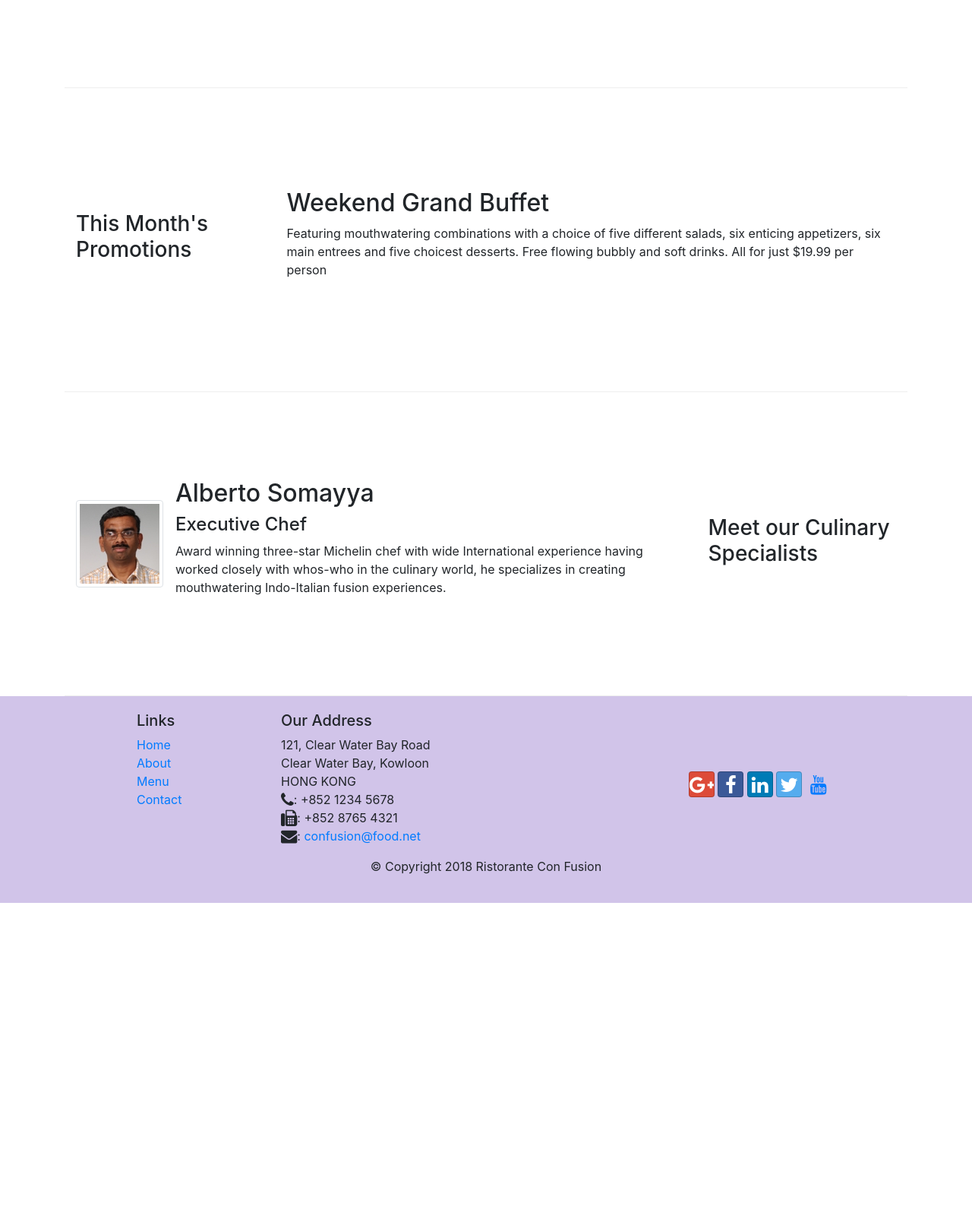
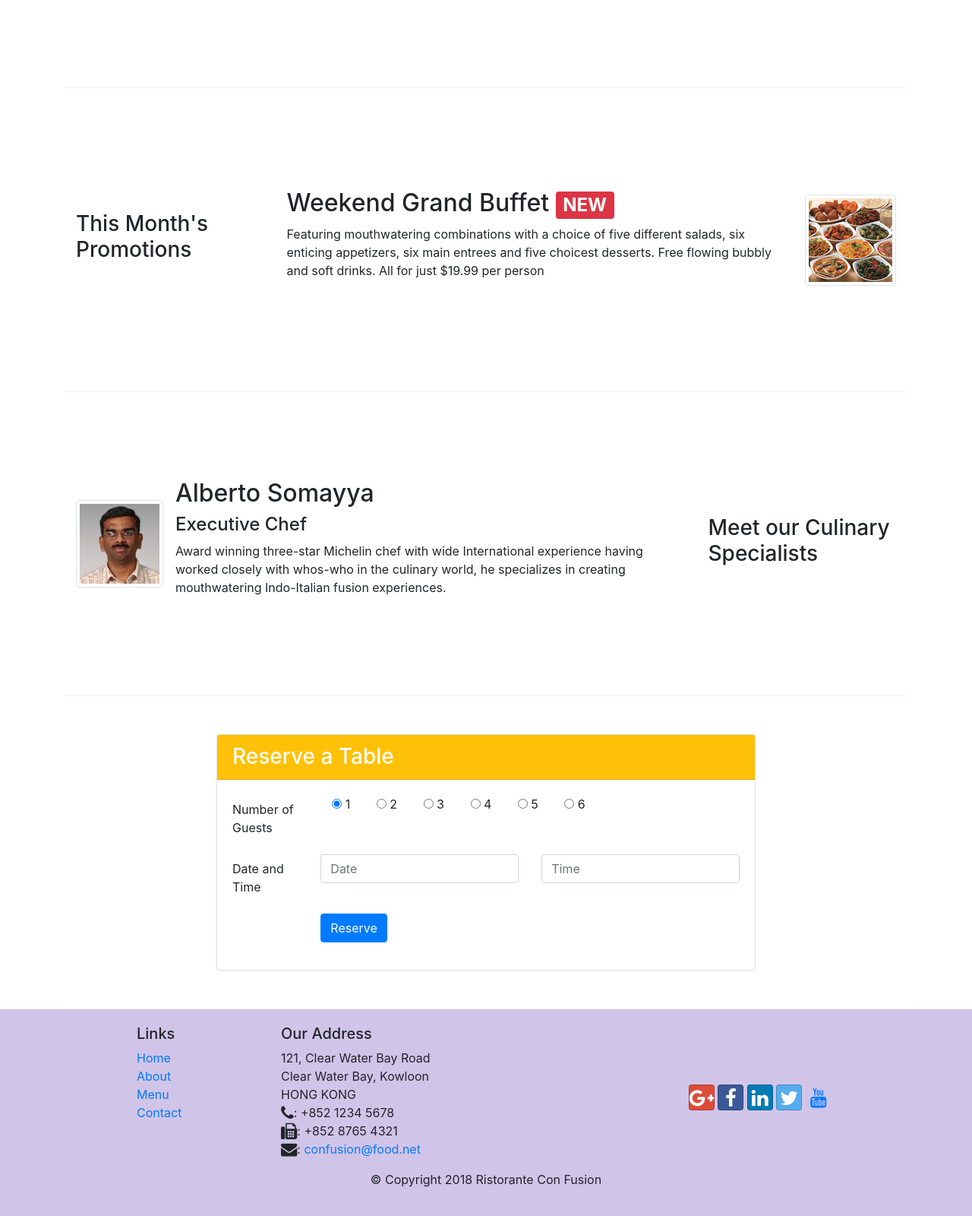
Before and after one commit to sophiarinker/bootstrap-practice, a website: page index.html in a window 1280 px wide. Shown: the part 618-2218 px from the top of the page at 76% size. Before the commit the page ends 1806 px from the top, so only its background shows below. Drawn offline with nearby package versions, Linux system fonts and the light colour scheme; some icons are missing.

```diff
--- a/css/styles.css
+++ b/css/styles.css
@@ -37,3 +37,10 @@
 .navbar-dark{
     background-color: #512da8;
 }
+
+.tab-content {
+    border-left: 1px solid #ddd;
+    border-right: 1px solid #ddd;
+    border-bottom: 1px solid #ddd;
+    padding: 10px;
+}
--- a/index.html
+++ b/index.html
@@ -39,8 +39,11 @@
                     <h1>Ristorante con Fusion</h1>
                     <p>We take inspiration from the World's best cuisines, and create a unique fusion experience. Our lipsmacking creations will tickle your culinary senses!</p>
                 </div>
-                <div class="col-12 col-sm align-self-center">
+                <div class="col-12 col-sm-3 align-self-center">
                     <img src="img/logo.png" class="image-fluid">
+                </div>
+                <div class="col-12 col-sm-3 align-self-center">
+                    <a role="button" class="btn btn-block btn-warning" href="#reserve-form"> Reserve Table</a>
                 </div>
             </div>
         </div>
@@ -68,8 +71,13 @@
                 <h3>This Month's Promotions</h3>
             </div>
             <div class="col col-sm col-md">
-                <h2>Weekend Grand Buffet</h2>
-                <p class="d-none d-sm-block">Featuring mouthwatering combinations with a choice of five different salads, six enticing appetizers, six main entrees and five choicest desserts. Free flowing bubbly and soft drinks. All for just $19.99 per person </p>
+                <div class="media">
+                    <div class="media-body">
+                        <h2 class="mt-0">Weekend Grand Buffet <span class="badge badge-danger">NEW</span></h2>
+                        <p class="d-none d-sm-block">Featuring mouthwatering combinations with a choice of five different salads, six enticing appetizers, six main entrees and five choicest desserts. Free flowing bubbly and soft drinks. All for just $19.99 per person </p>
+                    </div>
+                    <img class="d-flex ml-3 img-thumbnail align-self-center" src="img/buffet.png" alt="buffet">
+                </div>
             </div>
         </div>
 
@@ -84,6 +92,56 @@
                         <h2 class="mt-0">Alberto Somayya</h2>
                         <h4>Executive Chef</h4>
                         <p class="d-none d-sm-block">Award winning three-star Michelin chef with wide International experience having worked closely with whos-who in the culinary world, he specializes in creating mouthwatering Indo-Italian fusion experiences. </p>
+                    </div>
+                </div>
+            </div>
+        </div>
+        <div class="row row-content align-items-center">
+            <div class="col-12 col-sm-8 offset-sm-2">
+                <div class="card">
+                    <h3 class="card-header bg-warning text-white">Reserve a Table</h3>
+                    <div class="card-body">
+                        <form id="reserve-form">
+                            <div class="form-group row">
+                                <label for="guests" class="col-md-2 col-form-label">Number of Guests</label>
+                                <div class="col-md-10">
+                                    <label class="radio-inline col-auto" for="">
+                                        <input type="radio" name="guests" value="1" id="1" checked> 1
+                                      </label>
+                                      <label class="radio-inline col-auto">
+                                        <input type="radio" name="guests" value="2" id="2"> 2
+                                      </label>
+                                      <label class="radio-inline col-auto">
+                                        <input type="radio" name="guests" value="3" id="3"> 3
+                                      </label>
+                                      <label class="radio-inline col-auto">
+                                        <input type="radio" name="guests" value="4" id="4"> 4
+                                      </label>
+                                      <label class="radio-inline col-auto">
+                                        <input type="radio" name="guests" value="5" id="5"> 5
+                                      </label>
+                                      <label class="radio-inline col-auto">
+                                        <input type="radio" name="guests" value="6" id="6"> 6
+                                      </label>
+                                </div>
+                            </div>
+                            <div class="form-group row">
+                                <label for="datetime" class="col-12 col-md-2 col-form-label">Date and Time</label>
+                                <div class="col-6 col-md-5">
+                                    <input type="text" class="form-control" id="date" name="date" placeholder="Date">
+                                </div>
+                                <div class="col-6 col-md-5">
+                                    <input type="text" class="form-control" id="time" name="time" placeholder="Time">
+                                </div>
+                            </div>
+                            <div class="form-group row">
+                                <div class="offset-md-2 col-md-10">
+                                    <button type="submit" class="btn btn-primary">
+                                        Reserve
+                                    </button>
+                                </div>
+                            </div>
+                        </form>
                     </div>
                 </div>
             </div>
```
Also changed, not shown: aboutus.html (+31 -1 lines).
